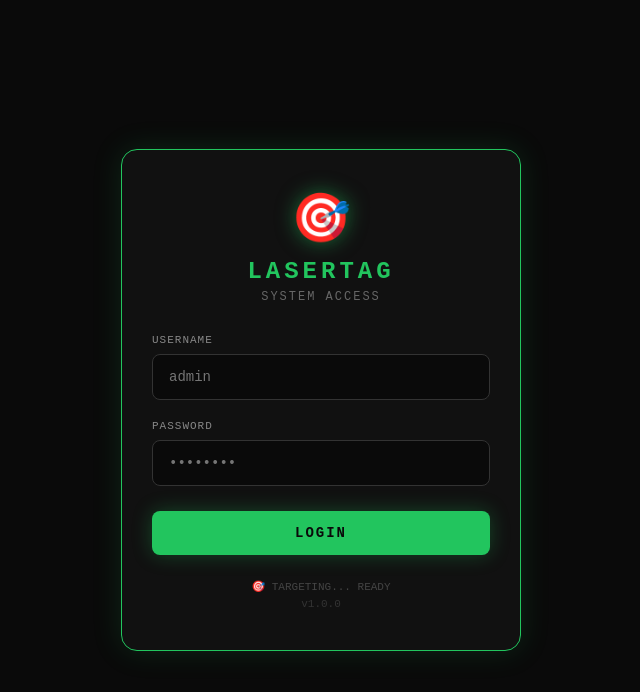
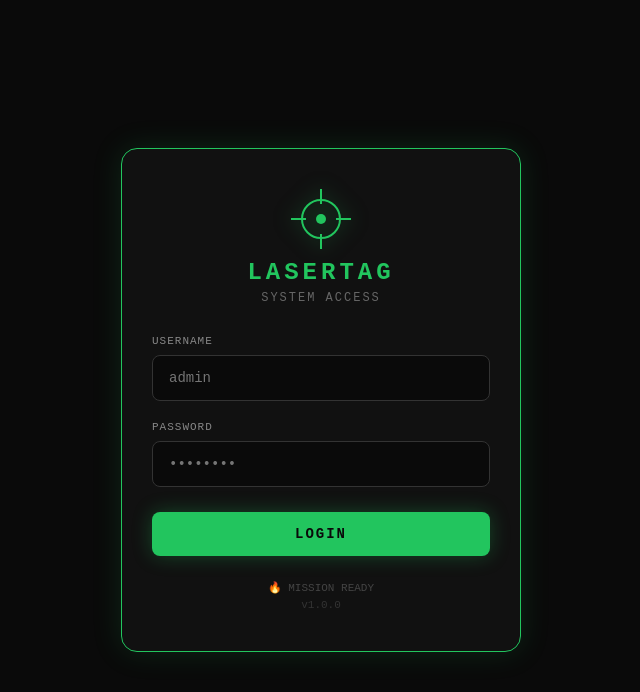
Before and after one commit to latifannurdiansyah/Laser-tag-project, a Next.js app in the folder my-gps-tracker/: page / in a window 1280 px wide. Shown: the top 692 px of the page, without its empty margins (319-959 px from the left). Built offline with nearby package versions, Linux system fonts and the light colour scheme.

Commit message:
Add military crosshair design to login page

```diff
--- a/my-gps-tracker/app/page.tsx
+++ b/my-gps-tracker/app/page.tsx
@@ -59,7 +59,69 @@ export default function Home() {
             marginBottom: '10px',
             filter: 'drop-shadow(0 0 10px rgba(34, 197, 94, 0.5))'
           }}>
-            🎯
+            <div style={{
+              width: '60px',
+              height: '60px',
+              margin: '0 auto',
+              position: 'relative',
+            }}>
+              <div style={{
+                position: 'absolute',
+                top: '50%',
+                left: '50%',
+                transform: 'translate(-50%, -50%)',
+                width: '40px',
+                height: '40px',
+                border: '2px solid #22c55e',
+                borderRadius: '50%',
+              }} />
+              <div style={{
+                position: 'absolute',
+                top: '50%',
+                left: '50%',
+                transform: 'translate(-50%, -50%)',
+                width: '10px',
+                height: '10px',
+                background: '#22c55e',
+                borderRadius: '50%',
+              }} />
+              <div style={{
+                position: 'absolute',
+                top: '0',
+                left: '50%',
+                transform: 'translateX(-50%)',
+                width: '2px',
+                height: '15px',
+                background: '#22c55e',
+              }} />
+              <div style={{
+                position: 'absolute',
+                bottom: '0',
+                left: '50%',
+                transform: 'translateX(-50%)',
+                width: '2px',
+                height: '15px',
+                background: '#22c55e',
+              }} />
+              <div style={{
+                position: 'absolute',
+                top: '50%',
+                left: '0',
+                transform: 'translateY(-50%)',
+                width: '15px',
+                height: '2px',
+                background: '#22c55e',
+              }} />
+              <div style={{
+                position: 'absolute',
+                top: '50%',
+                right: '0',
+                transform: 'translateY(-50%)',
+                width: '15px',
+                height: '2px',
+                background: '#22c55e',
+              }} />
+            </div>
           </div>
           <h1 style={{
             fontSize: '24px',
@@ -206,7 +268,7 @@ export default function Home() {
           fontSize: '11px',
           color: '#444',
         }}>
-          <div style={{ marginBottom: '5px' }}>🎯 TARGETING... READY</div>
+          <div style={{ marginBottom: '5px' }}>🔥 MISSION READY</div>
           <div style={{ color: '#333' }}>v1.0.0</div>
         </div>
       </div>
```
